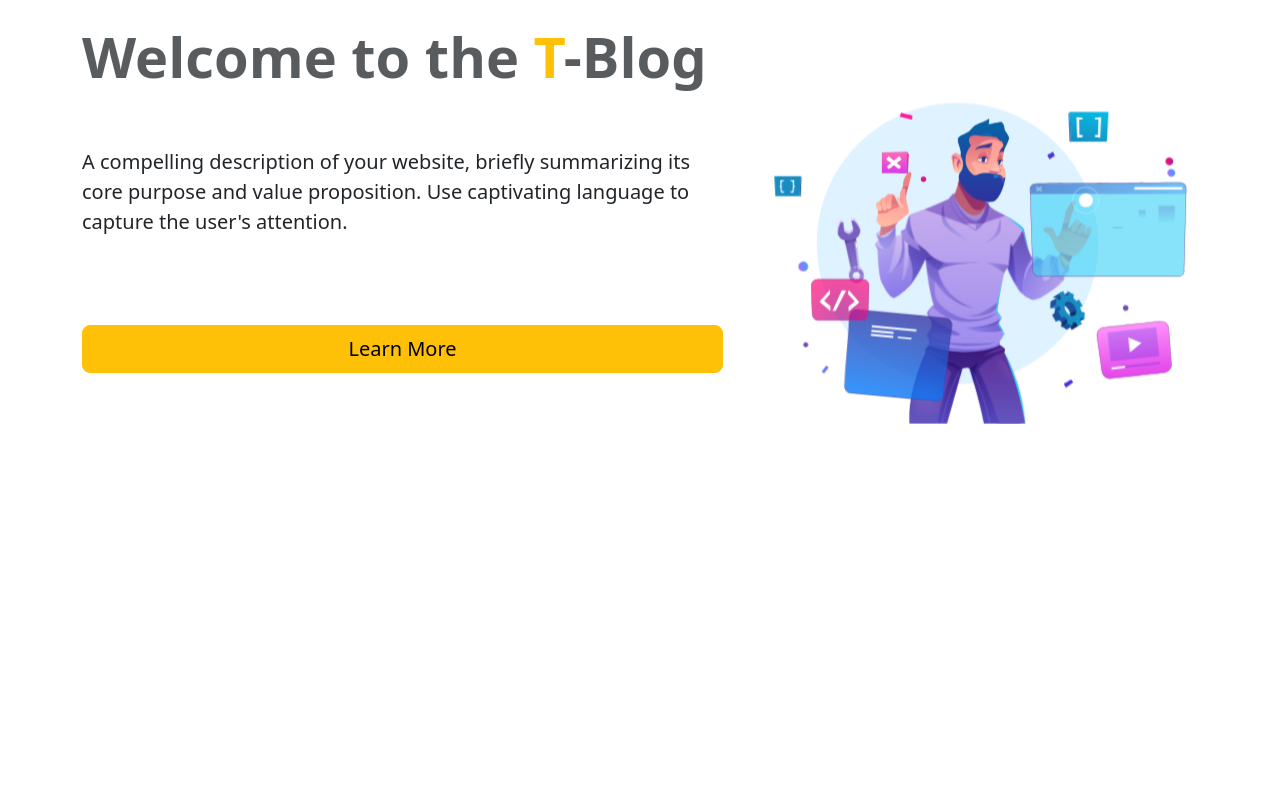
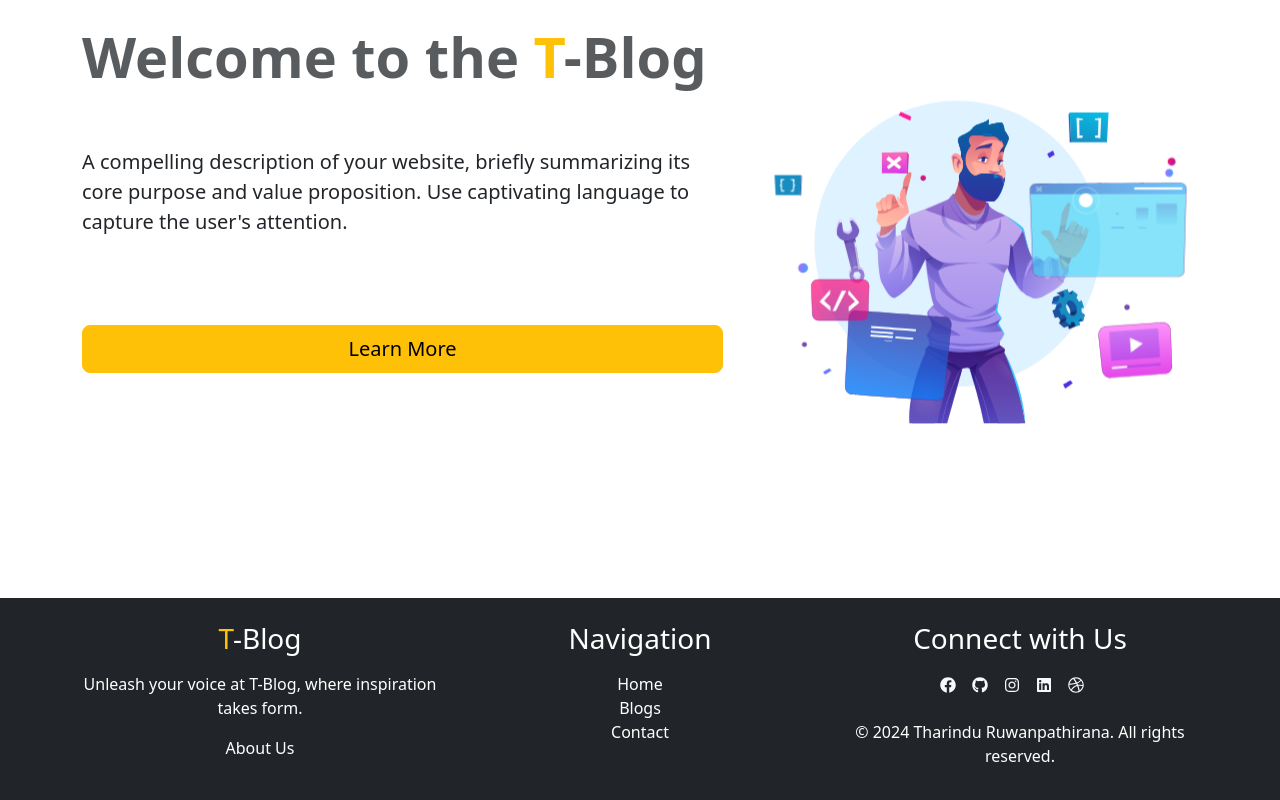
Before and after one commit to tharindu432/Blogsite-treinetic, a React (Create React App) app: page / in a window 1280 px wide. Shown: the part 202-1002 px from the top of the page. Before the commit the page ends 800 px from the top, so only its background shows below. Built offline with nearby package versions, Linux system fonts and the light colour scheme.

Commit message:
footer component done

```diff
--- a/src/App.js
+++ b/src/App.js
@@ -3,12 +3,14 @@ import { Outlet } from 'react-router-dom';
 import './App.css';
 import 'bootstrap/dist/css/bootstrap.css';
 import NavBar from './components/NavBarComponent';
+import Footer from './components/Footer';
 
 function App() {
   return (
    <div>
     <NavBar/>
     <Outlet/>
+    <Footer/>
    </div>
   );
 }
--- a/src/components/Footer.js
+++ b/src/components/Footer.js
@@ -1,17 +1,83 @@
+import Container from 'react-bootstrap/Container';
+import Row from 'react-bootstrap/Row';
+import Col from 'react-bootstrap/Col';
+import { Link } from 'react-router-dom';
+
+//social media icons
+import { FaDribbble, FaFacebook, FaGithub, FaInstagram, FaLinkedin } from 'react-icons/fa';
+
+
 const Footer = () => {
-    return (
-      <footer className="footer bg-dark py-3 text-center">
-        <Container>
-          <div className="d-flex align-items-center justify-content-center">
-            <i className="bi bi-facebook fs-3 me-3"></i>
-            <i className="bi bi-twitter fs-3 me-3"></i>
-            <i className="bi bi-instagram fs-3 me-3"></i>
-            <i className="bi bi-linkedin fs-3"></i>
-          </div>
-          <p className="mt-3 mb-0 text-muted">© 2024 Your Website Name</p>
+  return (
+    <footer className="footer bg-dark py-4 text-white text-center text-md-left">
+      <Container>
+        <Row>
+          <Col md={4} className="mb-4 mb-md-0">
+            <h3 className="text-white mb-3"><span className='text-warning'>T</span>-Blog</h3>
+            <p className="text-white">
+            Unleash your voice at T-Blog, where inspiration takes form.
+            </p>
+            <ul className="list-unstyled">
+              <li>
+                <Link to="/about" className="text-white text-decoration-none">
+                  About Us
+                </Link>
+              </li>
+
+            </ul>
+          </Col>
+          <Col md={4} className="mb-4 mb-md-0">
+            <h3 className="text-white mb-3">Navigation</h3>
+            <ul className="list-unstyled">
+              <li>
+                <Link to="/" className="text-white text-decoration-none">
+                  Home
+                </Link>
+              </li>
+                <li>
+                    <Link to="/blogs" className="text-white text-decoration-none">
+                    Blogs
+                    </Link>
+                </li>
+                <li>
+                    <Link to="/contact" className="text-white text-decoration-none">
+                    Contact
+                    </Link>
+                </li>
+            </ul>
+          </Col>
+          <Col md={4} className="mb-4 mb-md-0">
+            <h3 className="text-white mb-3">Connect with Us</h3>
+            <div className="d-flex justify-content-center">
+            <a href="https://web.facebook.com/profile.php?id=61556539462073&mibextid=ZbWKwL&_rdc=1&_rdr" className="me-3 text-white">
+            <FaFacebook className="custom-hover text-light" />
+              </a>
+              <a href="https://www.github.com/tharindu432" className="me-3 text-white">
+            <FaGithub className="custom-hover text-light" />
+              </a>
+              <a href="https://www.instagram.com/webdoctor_labs" className="me-3 text-white">
+            <FaInstagram className="custom-hover text-light" />
+              </a>
+              <a href="https://www.linkedin.com/in/tharindu-chathuranga-ruwanpathirana-5917a520a/" className="me-3 text-white">
+            <FaLinkedin className="custom-hover text-light" />
+              </a>
+                <a href="https://chathurangarp.tech" className="me-3 text-white">
+            <FaDribbble className="custom-hover text-light" />
+                </a>
+
+
+
+
+            </div>
+            <br></br>
+            <p className="mb-0">
+              © {new Date().getFullYear()} Tharindu Ruwanpathirana. All rights reserved.
+            </p>
+            </Col>
+        </Row>
         </Container>
-      </footer>
+    </footer>
     );
-  };
+}
 
-  export default Blog;
+export default Footer;
--- a/src/pages/Home.js
+++ b/src/pages/Home.js
@@ -18,7 +18,7 @@ const Home = () => {
               core purpose and value proposition. Use captivating language to
               capture the user's attention.
             </p>
-            <a href="#learn-more" className="btn btn-warning btn-lg">Learn More</a>
+            <a href="https://www.fiverr.com/webdoctor_labs" className="btn btn-warning btn-lg">Learn More</a>
           </Col>
           {/* Right column: Lottie animation */}
           <Col md={5} className="d-flex justify-content-center">
```
